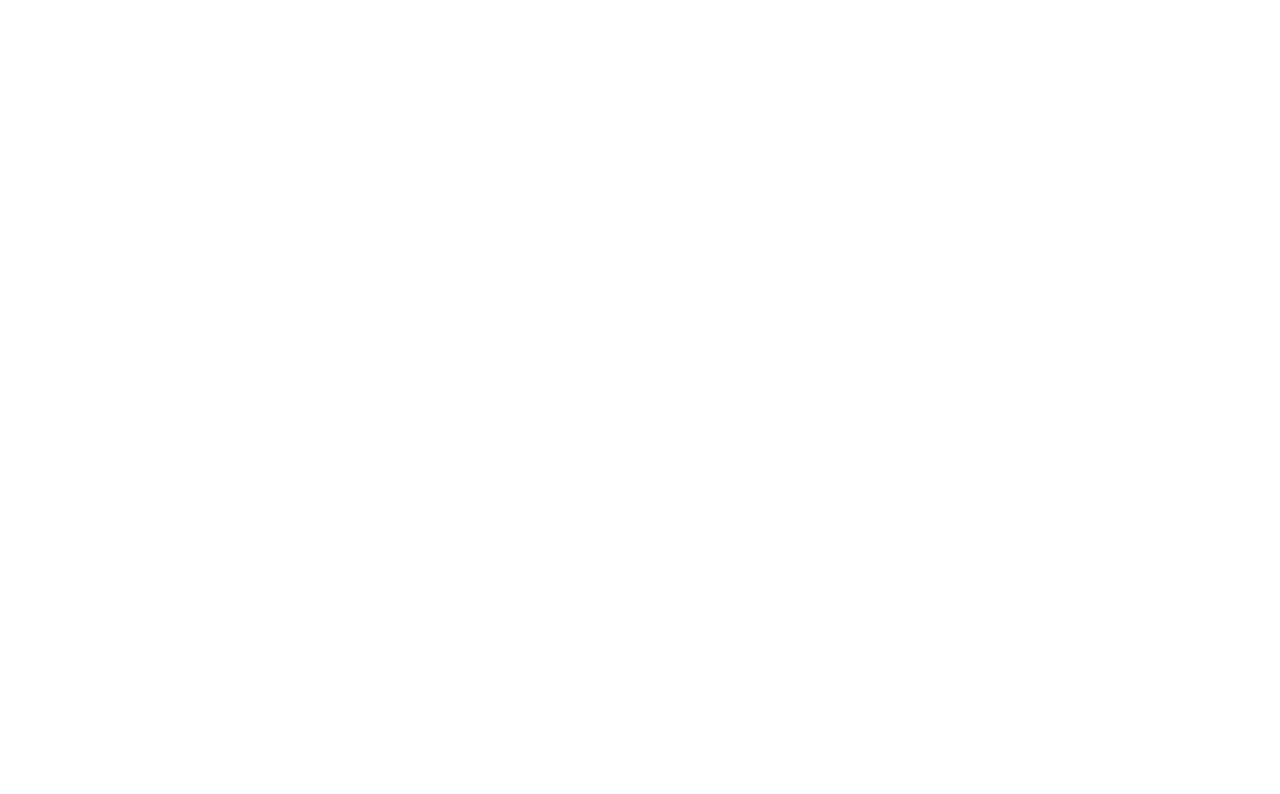
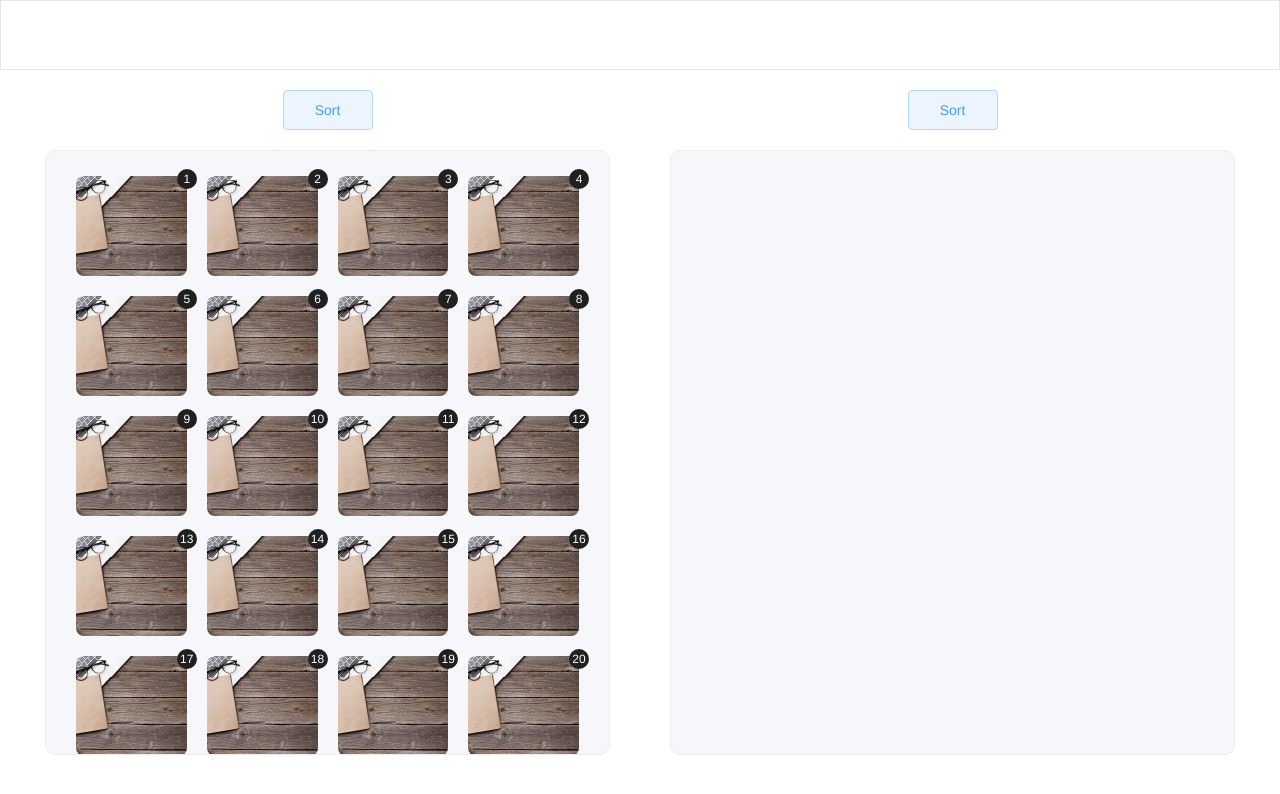
Before and after one commit to AKD47/test-task, a Vue app: page /task1 in a window 1280 px wide. Shown: the top 794 px of the page. Built offline with nearby package versions, Linux system fonts and the light colour scheme.

Commit message:
added task1 component

```diff
--- a/src/assets/scss/clear.scss
+++ b/src/assets/scss/clear.scss
@@ -1,69 +1,84 @@
-/* Указываем box sizing */
+* {
+  padding: 0;
+  margin: 0;
+  border: 0;
+}
 *,
-*::before,
-*::after {
+*:before,
+*:after {
+  -moz-box-sizing: border-box;
+  -webkit-box-sizing: border-box;
   box-sizing: border-box;
+}
+:focus,
+:active {
+  outline: none;
+}
+a:focus,
+a:active {
   outline: none;
 }
 
-/* Убираем внутренние отступы */
-ul[class],
-ol[class] {
-  padding: 0;
+nav,
+footer,
+header,
+aside {
+  display: block;
 }
 
-/* Убираем внешние отступы */
-body,
+html,
+body {
+  height: 100%;
+  width: 100%;
+  font-size: 100%;
+  line-height: 1;
+  font-size: 14px;
+  -ms-text-size-adjust: 100%;
+  -moz-text-size-adjust: 100%;
+  -webkit-text-size-adjust: 100%;
+}
+input,
+button,
+textarea {
+  font-family: inherit;
+}
+
+input::-ms-clear {
+  display: none;
+}
+button {
+  cursor: pointer;
+  background: transparent;
+}
+button::-moz-focus-inner {
+  padding: 0;
+  border: 0;
+}
+a,
+a:visited {
+  text-decoration: none;
+}
+a:hover {
+  text-decoration: none;
+}
+ul li {
+  list-style: none;
+}
+img {
+  vertical-align: top;
+}
+
 h1,
 h2,
 h3,
 h4,
-p,
-ul[class],
-ol[class],
-li,
-figure,
-figcaption,
-blockquote,
-dl,
-dd {
-  margin: 0;
+h5,
+h6 {
+  font-size: inherit;
+  font-weight: 400;
 }
 
-/* Выставляем основные настройки по-умолчанию для body */
-body {
-  min-height: 100vh;
-  scroll-behavior: smooth;
-  text-rendering: optimizeSpeed;
-  line-height: 1.5;
+* {
+  min-height: 0;
+  min-width: 0;
 }
-
-/* Удаляем стандартную стилизацию для всех ul и il, у которых есть атрибут class*/
-ul[class],
-ol[class] {
-  list-style: none;
-}
-
-/* Элементы a, у которых нет класса, сбрасываем до дефолтных стилей */
-a:not([class]) {
-  text-decoration-skip-ink: auto;
-}
-
-/* Упрощаем работу с изображениями */
-img {
-  max-width: 100%;
-  display: block;
-}
-
-/* Указываем понятную периодичность в потоке данных у article*/
-article > * + * {
-  margin-top: 1em;
-}
-
-/* Наследуем шрифты для инпутов и кнопок */
-input,
-button,
-textarea,
-select {
-  font: inherit;
-}
--- a/src/assets/scss/fonts.scss
+++ b/src/assets/scss/fonts.scss
@@ -0,0 +1 @@
+@import url('https://fonts.googleapis.com/css2?family=Roboto:wght@400;700;900&display=swap');
--- a/src/components/baseWrapper/BaseHeader.vue
+++ b/src/components/baseWrapper/BaseHeader.vue
@@ -15,6 +15,6 @@
   width: 100%;
   height: 70px;
 
-  background-color: blue;
+  border: 1px solid #e6e6e6;
 }
 </style>
--- a/src/router/index.js
+++ b/src/router/index.js
@@ -8,6 +8,10 @@
     path: '/',
     component: () => import('@/components/baseWrapper/BaseWrapper'),
     children: [{
+      path: '/task1',
+      name: 'task1',
+      component: () => import('@/views/task1/Task1')
+    }, {
       path: '/task2',
       name: 'task2',
       component: () => import('@/views/task2/Task2')
--- /dev/null
+++ b/src/views/task1/Card.vue
@@ -0,0 +1,59 @@
+<template>
+  <div v-if="cardData" class="card">
+    <img :src="cardData.imageSrc" alt="">
+    <span>{{ cardData.number }}</span>
+  </div>
+</template>
+
+<script>
+export default {
+  name: "v-card",
+  props: {
+    cardData: {type: Object}
+  },
+  methods: {
+
+  }
+}
+</script>
+
+
+<style scoped lang="scss">
+.card {
+  //border-radius: 8px;
+
+  img {
+    object-fit: cover;
+    width: 100%;
+    height: 100px;
+
+    //border: 1px solid transparent;
+    border-radius: 8px;
+
+    transition: 200ms;
+    //&:hover {
+    //  //border-color: #409eff;
+    //  box-shadow: 0 0 8px 0 rgb(232 237 250 / 60%), 0 2px 4px 0 rgb(232 237 250 / 50%);
+    //}
+  }
+  span {
+    position: absolute;
+    top: -7px;
+    right: 0;
+
+    padding: 1px 3px;
+
+    display: flex;
+    justify-content: center;
+    align-items: center;
+    height: 20px;
+    min-width: 20px;
+
+    font-size: 12px;
+    color: #FFFFFF;
+
+    background-color: #202020;
+    border-radius: 50%;
+  }
+}
+</style>
--- /dev/null
+++ b/src/views/task1/List.vue
@@ -0,0 +1,122 @@
+<template>
+  <div class="list">
+
+    <div class="list__sort-button">
+      <button type="button"
+              @click="sortList">Sort</button>
+    </div>
+
+    <div class="list__content"
+         @scroll="handleScroll"
+         ref="listContent">
+
+
+<!--      @mouseenter="showTooltip(card); setPosition($event);"-->
+<!--      @mouseleave="hideTooltip"-->
+<!--      @click="addToRightColumn(card, index)"-->
+
+      <ul>
+        <li v-for="(card, index) in list"
+            :key="card.number">
+          <card :card-data="card"
+                :sss="index"
+                @click.native="clickCard(index)"/>
+        </li>
+      </ul>
+
+
+
+
+    </div>
+  </div>
+</template>
+
+<script>
+import Card from "@/views/task1/Card";
+
+export default {
+  name: "app",
+  components: { Card },
+  props: {
+    list: { type: Array, default: () => [] }
+  },
+  methods: {
+    sortList() {
+
+    },
+    handleScroll($event) {
+      if (this.$refs.listContent.scrollTop + this.$refs.listContent.clientHeight > this.$refs.listContent.scrollHeight - 120) {
+        this.$emit('got-to-bottom', $event)
+      }
+    },
+    clickCard(index) {
+      console.log(index)
+      this.$emit('move-card', index)
+    }
+  }
+}
+</script>
+
+<style lang="scss">
+.list {
+  flex: 0 1 50%;
+  padding: 0 30px;
+
+  &__sort-button {
+    margin-bottom: 20px;
+    > button {
+      width: 90px;
+      height: 40px;
+
+      font-size: 14px;
+      font-weight: 500;
+      color: #409eff;
+
+      border-radius: 4px;
+      border: 1px solid #b3d8ff;
+      background-color: #ecf5ff;
+
+      transition: 200ms;
+
+      &:hover {
+        color: #FFFFFF;
+        background-color: #409eff;
+      }
+    }
+  }
+
+  &__content {
+    min-height: calc(100vh - 195px);
+    max-height: calc(100vh - 195px);
+
+    border-radius: 10px;
+    background-color: #f5f7fa;
+    border: 1px solid #ebebeb;
+
+    overflow: auto;
+
+    &:hover {
+      box-shadow: 0 0 8px 0 rgb(232 237 250 / 60%), 0 2px 4px 0 rgb(232 237 250 / 50%);
+    }
+
+    > ul {
+      padding: 25px 20px;
+      display: flex;
+      flex-wrap: wrap;
+
+      > li {
+        position: relative;
+        flex: 0 1 25%;
+
+        padding: 0 10px;
+        margin-bottom: 20px;
+
+        height: 100px;
+
+        cursor: pointer;
+      }
+    }
+  }
+
+}
+</style>
--- /dev/null
+++ b/src/views/task1/Task1.vue
@@ -0,0 +1,73 @@
+<template>
+  <div class="task1">
+    <div class="task1__content">
+      <list :list="leftColumnCards"
+            @got-to-bottom="loadCards(20)"
+            @move-card="moveToRight"/>
+      <list :list="rightColumnCards"
+            @move-card="moveToLeft"/>
+    </div>
+    <tooltip ref="tooltip"/>
+  </div>
+</template>
+
+<script>
+import Tooltip from "./Tooltip";
+import List from "@/views/task1/List";
+
+export default {
+  name: "task1",
+  components: { Tooltip, List },
+  data() {
+    return {
+      totalCardsCount: 10000,
+      loadedCardsCount: 0,
+      leftColumnCards: [],
+      rightColumnCards: []
+    }
+  },
+  mounted() {
+    this.loadCards(40)
+  },
+  methods: {
+    moveToRight(index) {
+      const card = this.leftColumnCards[index]
+      this.leftColumnCards.splice(index, 1)
+      this.rightColumnCards.push(card)
+    },
+    moveToLeft(index) {
+      const card = this.rightColumnCards[index]
+      this.rightColumnCards.splice(index, 1)
+      this.leftColumnCards.push(card)
+    },
+    loadCards(cardsCount = 20) {
+      if (this.loadedCardsCount >= this.totalCardsCount) {
+        return
+      }
+
+      this.loadedCardsCount += cardsCount
+
+      for (let i = 0; i < cardsCount; ++i) {
+        this.leftColumnCards.push({
+          imageSrc: require("@/assets/images/01.jpg"),
+          number: this.leftColumnCards.length + this.rightColumnCards.length + 1
+        })
+      }
+
+    },
+  }
+}
+</script>
+
+<style scoped lang="scss">
+.task1 {
+  margin: 20px auto 0 auto;
+  padding: 0 15px;
+  max-width: 1350px;
+
+  &__content {
+    display: flex;
+  }
+
+}
+</style>
--- /dev/null
+++ b/src/views/task1/Tooltip.vue
@@ -0,0 +1,103 @@
+<template>
+  <div class="tooltip"
+       ref="tooltip"
+       :style="{top: this.coords.top + 'px', left: this.coords.left + 'px'}">
+    <div class="tooltip__body"
+         v-if="isShown">
+      <span :style="trianglePosition"></span>
+      <v-card :card-data="cardData"/>
+    </div>
+  </div>
+</template>
+
+<script>
+import VCard from "./Card";
+
+export default {
+  name: "v-tooltip",
+  components: {VCard},
+  data() {
+    return {
+      isShown: false,
+      coords: {
+        left: 0,
+        top: 0
+      },
+      cardData: {},
+      placement: ""
+    }
+  },
+  methods: {
+    show(cardData) {
+      this.isShown = true
+      this.cardData = cardData
+    },
+    hide() {
+      this.isShown = false
+    },
+    setPosition(target) {
+      const coords = target.getBoundingClientRect()
+
+      this.coords.left = coords.left + (target.offsetWidth - this.$refs.tooltip.offsetWidth) / 2
+      if (this.coords.left < 0) this.coords.left = 15
+
+      this.coords.top = coords.top - this.$refs.tooltip.offsetHeight - 25
+      this.placement = 'bottom'
+      if (this.coords.top < 0) {
+        this.coords.top = coords.top + target.offsetHeight + 25
+        this.placement = 'top'
+      }
+
+    }
+  },
+  computed: {
+    trianglePosition() {
+      return {
+        borderBottom: this.placement === 'top' ? '20px solid #cbc9c9' : '',
+        borderTop: this.placement === 'bottom' ? '20px solid #cbc9c9' : '',
+        top: this.placement === 'top' ? "-43px" : "",
+        bottom: this.placement === 'bottom' ? "-43px" : "",
+      }
+    }
+  }
+}
+</script>
+
+
+<style scoped lang="scss">
+.tooltip {
+  position: fixed;
+  width: 400px;
+  pointer-events: none;
+  height: 300px;
+  &__body {
+    position: relative;
+    border: 3px solid #cbc9c9;
+    height: 100%;
+    span {
+      position: absolute;
+      left: 50%;
+      transform: translate(-50%, 0);
+      border: 20px solid transparent;
+    }
+  }
+}
+</style>
+
+<style lang="scss">
+.tooltip {
+  .card {
+    height: 100%;
+    img {
+      height: 100%;
+    }
+    span {
+      width: 30px;
+      height: 30px;
+      font-size: 18px;
+      top: -14px;
+      right: -9px;
+    }
+  }
+}
+</style>
```
Also changed, not shown: src/assets/images/01.jpg (added).
